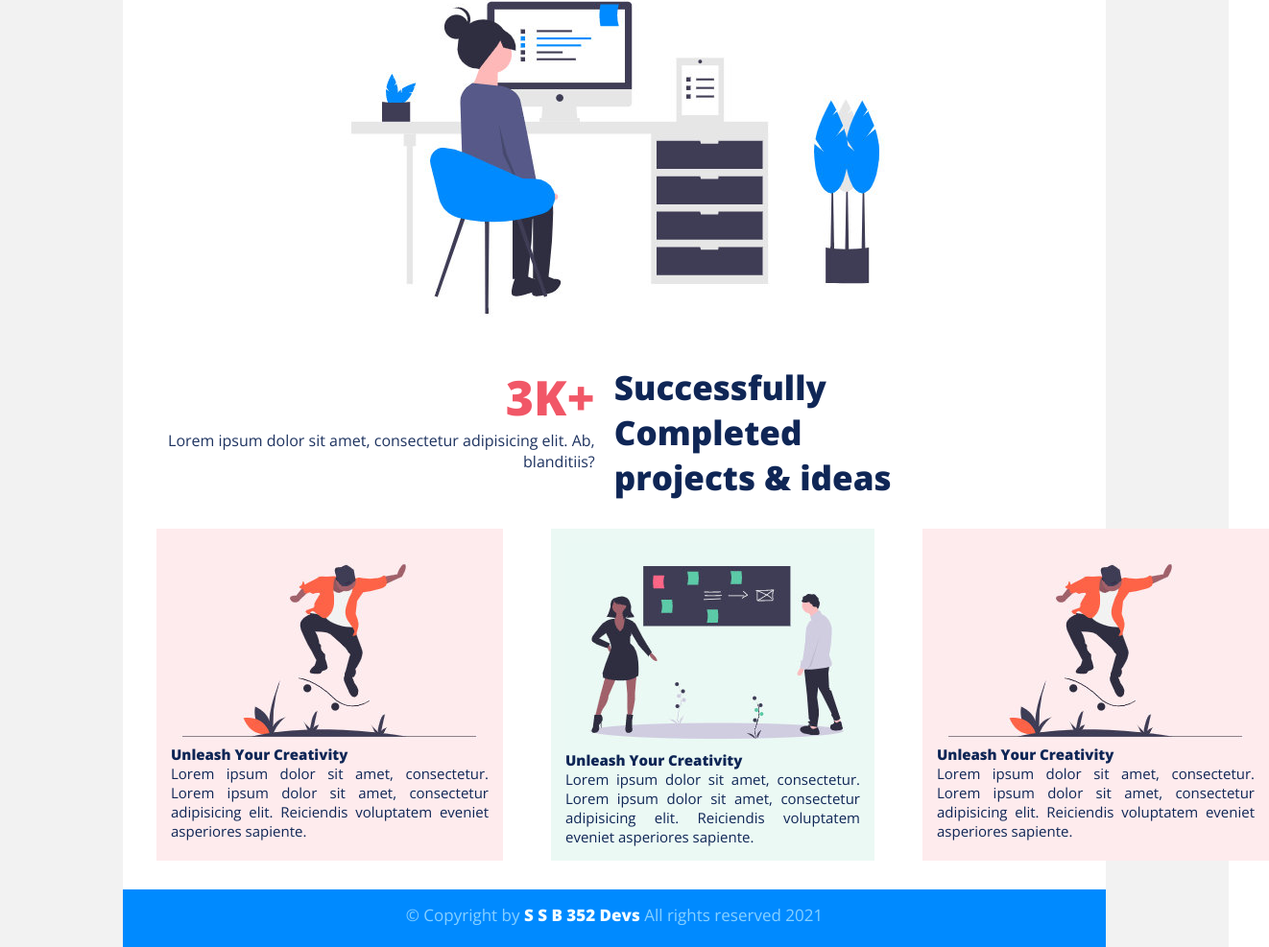
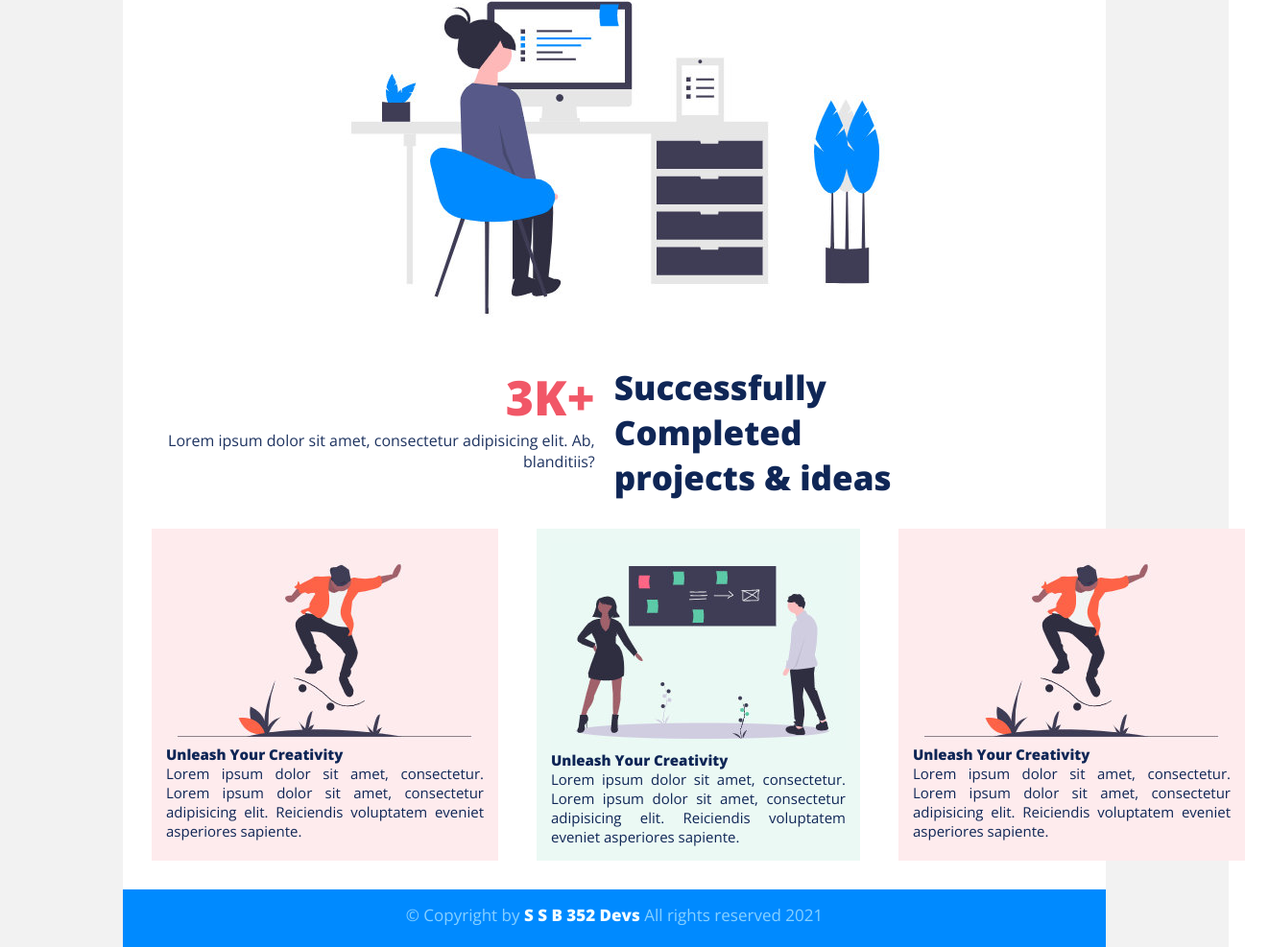
Before and after one commit to saifabrar17/ssb-cls-4-quick, a plain HTML site: page index.html in a window 1280 px wide. Shown: the part 473-1460 px from the top of the page at 96% size, 1322 px wide, since content can reach past the window. Drawn offline with nearby package versions, Linux system fonts and the light colour scheme.

Commit message:
Update style.css

```diff
--- a/style.css
+++ b/style.css
@@ -128,8 +128,8 @@ nav ul li {
 .creative-1 {
     padding: 15px;
     background-color: #FEEBED;
-    margin-left: 25px;
-    margin-right: 25px;
+    margin-left: 20px;
+    margin-right: 20px;
 }
 
 .creative-1 img {
```
